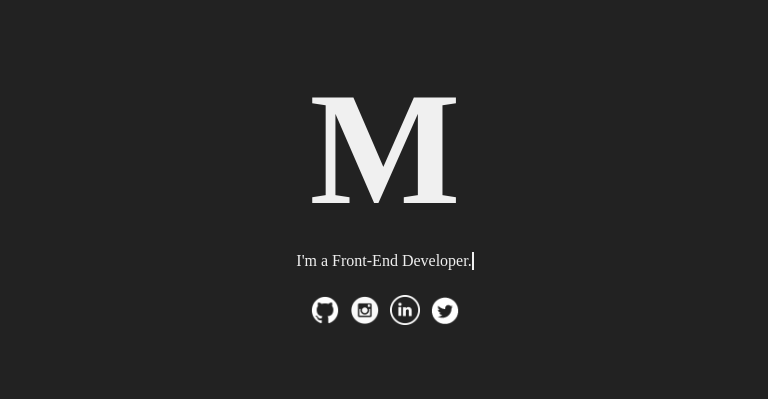
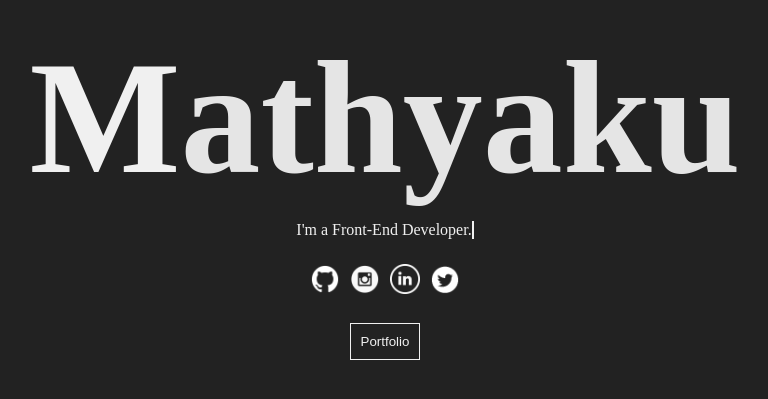
Before and after one commit to Mathyaku/mathyaku.github.io, a React (Create React App) app: page /#/ in a window 1280 px wide. Shown: the part 207-606 px from the top of the page, without its empty margins (255-1023 px from the left). Built offline with nearby package versions, Linux system fonts and the light colour scheme; the HTML template or start-up script is replaced by a standard one.

Commit message:
added portfolio page

```diff
--- a/src/pages/Home.css
+++ b/src/pages/Home.css
@@ -25,10 +25,10 @@
     display:none;
 }
 
-.home-container .first-letter:hover .others-letters {
+.home-container .first-letter .others-letters.start-animation {
     display: inline-flex;
-    opacity: 1;
-    animation: fade-in 2.5s;
+    animation-name: fade-in;
+    animation-duration: 2.5s;
 }
 
 @keyframes fade-in {
@@ -76,7 +76,24 @@
 @media screen and (max-width: 1023px) {
 
   .home-container .first-letter {
-    font-size: 4.5rem;
+    font-size: 4rem;
   }
 
 }
+
+
+.home-container .portfolio-button {
+  margin-top: 25px;
+  padding: 10px;
+  background: transparent;
+  color: #f0f0f0;
+  border: 1px solid #f0f0f0;
+  text-decoration: none;
+  cursor: pointer
+}
+
+.home-container .portfolio-button:hover {
+  color: #222222;
+  border: 1px solid #222222;
+  background: #f0f0f0 ;
+}
--- a/src/pages/Home.js
+++ b/src/pages/Home.js
@@ -7,7 +7,21 @@ import instagram from "../assets/instagram.png";
 import linkedin from "../assets/linkedin.png";
 import twitter from "../assets/twitter.png";
 
+import { useEffect } from 'react';
+import { Link } from 'react-router-dom';
+
 export default function Home() {
+
+    useEffect(() => {
+        window.setTimeout(function(){
+            const elements = document.getElementsByClassName("others-letters");
+
+            if(elements.length)
+                elements[0].className += " start-animation";
+        }, 3250);
+    });
+
+
     return (
         <div className="home-container">
             <h1 className="first-letter disable-selection">
@@ -31,6 +45,10 @@ export default function Home() {
                     <img src={twitter} alt="twitter"></img>
                 </a>
             </footer>
+
+            <Link to="/Portfolio">
+                <button className="portfolio-button" type="buton"> Portfolio </button>
+            </Link>
         </div>
     );
 }
--- /dev/null
+++ b/src/pages/Portfolio.css
@@ -0,0 +1,8 @@
+.portfolio-container {
+    display:flex;
+    flex-direction: column;
+    align-items: center;
+    justify-content: center;
+    margin: auto;
+    height: 100%;
+}
--- /dev/null
+++ b/src/pages/Portfolio.js
@@ -0,0 +1,12 @@
+import React from "react";
+
+import "./Portfolio.css";
+
+export default function Portfolio() {
+
+    return (
+        <div className="portfolio-container">
+            <h2> In Construction ...</h2>
+        </div>
+    );
+}
--- a/src/routes.js
+++ b/src/routes.js
@@ -2,11 +2,13 @@ import React from 'react';
 import { Switch, Route } from 'react-router-dom';
 
 import Home from './pages/Home';
+import Portfolio from './pages/Portfolio';
 
 function Routes() {
     return(
         <Switch>
             <Route path="/" exact component={Home} />
+            <Route path="/Portfolio" exact component={Portfolio} />
         </Switch>
     );
 }
```
